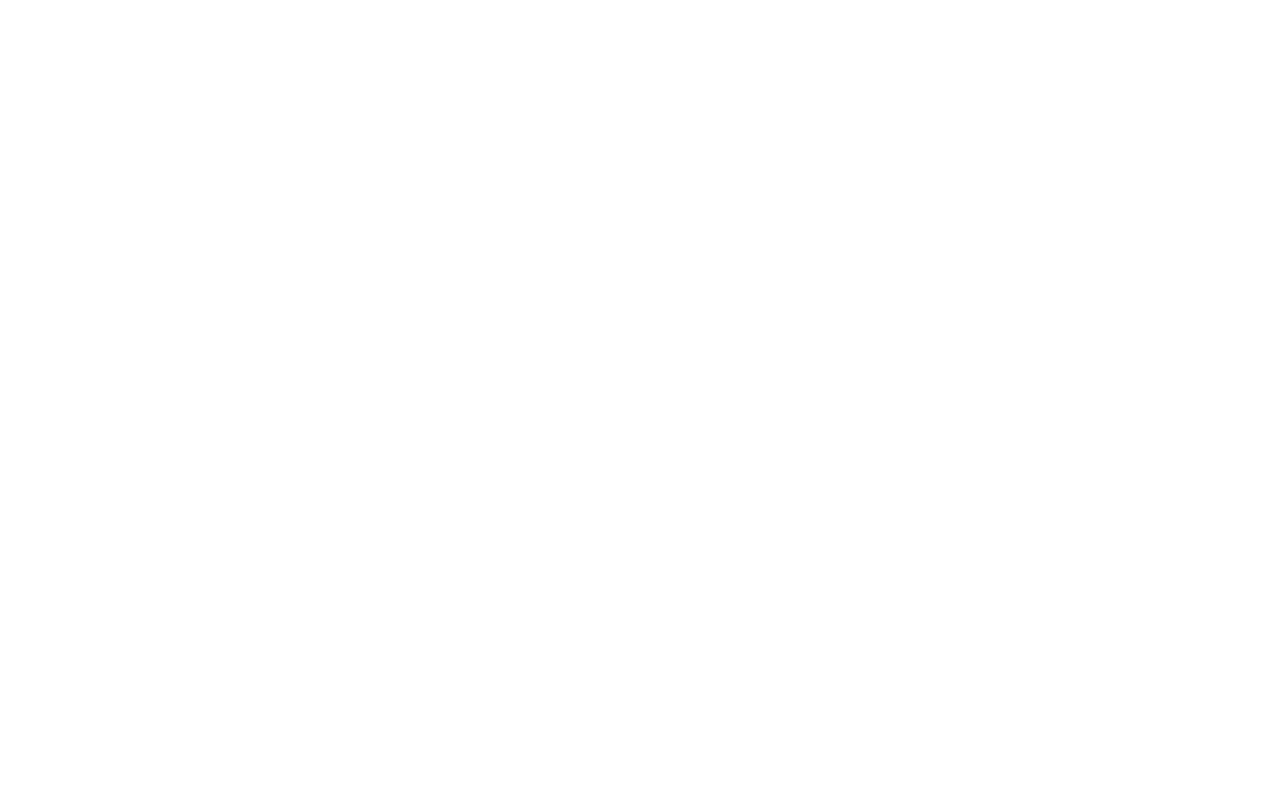
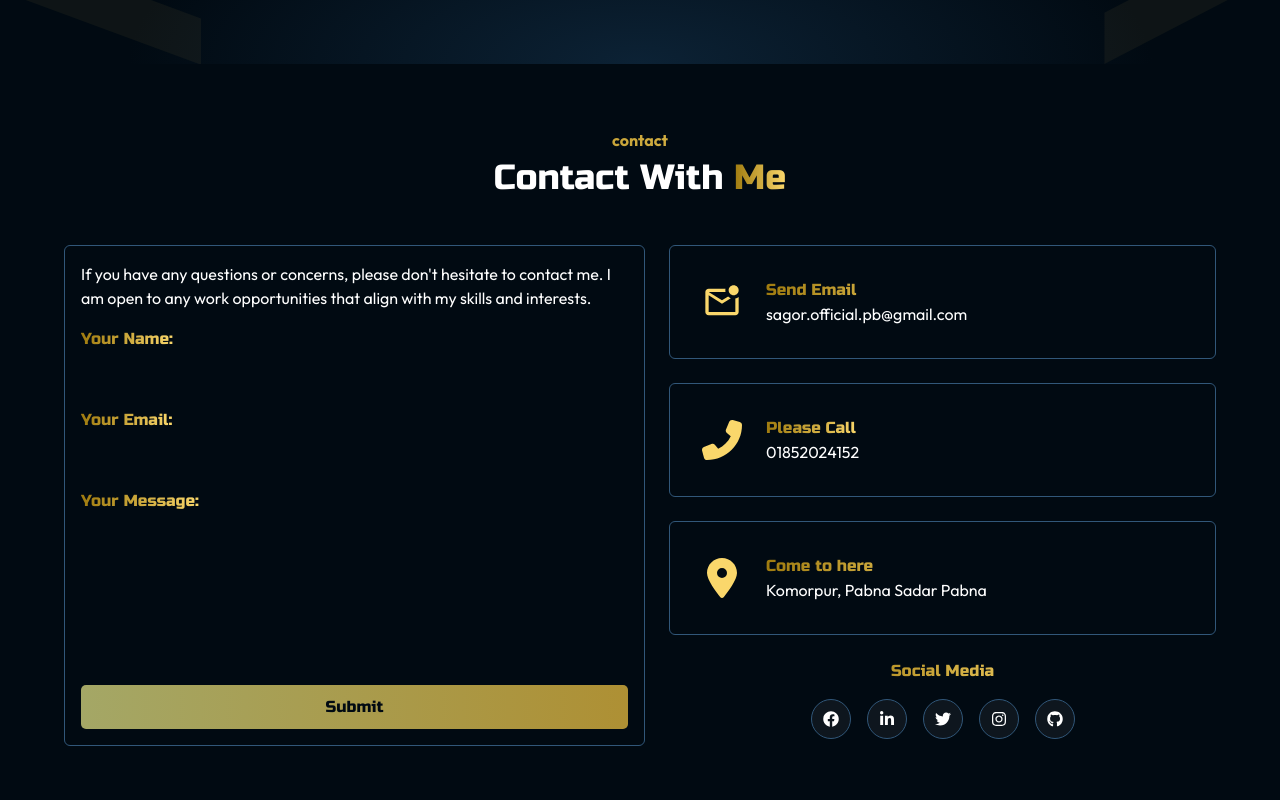
Before and after one commit to sagorcnits/portfolio-me, a React (Vite) app: page /contact in a window 1280 px wide. Before the commit this address had no page. Shown: the part 300-1100 px from the top of the page. Before the commit the page ends 800 px from the top, so only its background shows below. Built offline with nearby package versions, Linux system fonts and the light colour scheme.

Commit message:
contact page added

```diff
--- a/package.json
+++ b/package.json
@@ -18,10 +18,12 @@
     "react": "^18.2.0",
     "react-dom": "^18.2.0",
     "react-fast-marquee": "^1.6.4",
+    "react-hook-form": "^7.52.0",
     "react-icons": "^5.2.1",
     "react-router-dom": "^6.23.1",
     "react-simple-typewriter": "^5.0.1",
     "react-vertical-timeline-component": "^3.6.0",
+    "reactjs-popup": "^2.0.6",
     "sort-by": "^1.2.0"
   },
   "devDependencies": {
--- /dev/null
+++ b/src/components/ContactCard.jsx
@@ -0,0 +1,15 @@
+import React from "react";
+
+const ContactCard = ({ info }) => {
+  return (
+    <div className="flex items-center gap-6 text-white border border-[#315779] p-8 rounded-md">
+      <div className="text-[40px] text-sonali">{info.icon}</div>
+      <div>
+        <h1 className="russo-one gr-sonali">{info.title}</h1>
+        <p className="font-outfit">{info.address}</p>
+      </div>
+    </div>
+  );
+};
+
+export default ContactCard;
--- a/src/components/Social.jsx
+++ b/src/components/Social.jsx
@@ -1,29 +1,40 @@
 import {
-    FaFacebook,
-    FaGithub,
-    FaInstagram,
-    FaLinkedinIn,
-    FaTwitter,
+  FaFacebook,
+  FaGithub,
+  FaInstagram,
+  FaLinkedinIn,
+  FaTwitter,
 } from "react-icons/fa";
+import { Link } from "react-router-dom";
 
 const Social = () => {
   return (
-    <div className="mt-6 flex gap-4 *:hover-effect *:duration-500 *:border *:border-[#315779] *:cursor-pointer *:size-[40px] *:rounded-full *:bg-[#0E161E] *:text-white *:flex *:justify-center *:items-center ">
-      <div>
+    <div className=" flex gap-4 *:hover-effect *:duration-500 *:border *:border-[#315779] *:cursor-pointer *:size-[40px] *:rounded-full *:bg-[#0E161E] *:text-white *:flex *:justify-center *:items-center ">
+      <Link
+        to="https://www.facebook.com/profile.php?id=100075240488312"
+        target="_blank"
+      >
         <FaFacebook></FaFacebook>
-      </div>
-      <div>
-        <FaLinkedinIn></FaLinkedinIn>
-      </div>
-      <div>
+      </Link>
+
+      <Link
+        to="https://www.linkedin.com/in/sagor-hossain-web-dev/"
+        target="_blank"
+      >
+        <FaLinkedinIn></FaLinkedinIn>{" "}
+      </Link>
+
+      <Link to="https://x.com/SagorHossainWD" target="_blank">
         <FaTwitter></FaTwitter>
-      </div>
-      <div>
+      </Link>
+
+      <Link to="https://www.instagram.com/sagor.cnits/" target="_blank">
         <FaInstagram></FaInstagram>
-      </div>
-      <div>
+      </Link>
+
+      <Link to="https://github.com/sagorcnits" target="_blank">
         <FaGithub></FaGithub>
-      </div>
+      </Link>
     </div>
   );
 };
--- a/src/components/shared/Navbar.jsx
+++ b/src/components/shared/Navbar.jsx
@@ -1,7 +1,7 @@
 import { useRef, useState } from "react";
 import { FaBars } from "react-icons/fa";
 import { IoClose } from "react-icons/io5";
-import { NavLink } from "react-router-dom";
+import { Link, NavLink } from "react-router-dom";
 const Navbar = () => {
   const [isActive, setActive] = useState(true);
   const navRef = useRef();
@@ -88,7 +88,9 @@
                 </NavLink>
               </li>
             </ul>
-            <button className="button font-bold">Let’s Talk</button>
+            <Link to="/contact">
+              <button className="button font-bold">Let’s Talk</button>
+            </Link>
           </div>
           <FaBars
             onClick={handleSideBar}
@@ -96,6 +98,7 @@
           ></FaBars>
         </div>
       </div>
+
       <div
         ref={navRef}
         className="fixed -left-[300px] top-0 bottom-0 w-[250px] bg-[#0E161E]  z-[9999] duration-500 font-outfit "
--- /dev/null
+++ b/src/pages/contact/Contact.jsx
@@ -0,0 +1,108 @@
+import { useForm } from "react-hook-form";
+import { FaLocationDot, FaPhoneFlip } from "react-icons/fa6";
+import { MdOutlineMarkEmailUnread } from "react-icons/md";
+import ContactCard from "../../components/ContactCard";
+import SectionIntro from "../../components/SectionIntro";
+import Social from "../../components/Social";
+import TinyBanner from "../../components/TinyBanner";
+
+const Contact = () => {
+  const {
+    register,
+    handleSubmit,
+    watch,
+    formState: { errors },
+  } = useForm();
+  return (
+    <div>
+      <TinyBanner info={{ title: "Contact Me" }}></TinyBanner>
+      <section>
+        <SectionIntro
+          titles={{
+            title: "contact",
+            header: `Contact With`,
+            span: `Me`,
+          }}
+        ></SectionIntro>
+        <div className="flex flex-col md:flex-row gap-6 max-w-6xl mx-auto mt-10">
+          <form className="text-white flex-1 border border-[#315779] p-4 rounded-md">
+            <p className="font-outfit">
+              If you have any questions or concerns, please don't hesitate to
+              contact me. I am open to any work opportunities that align with my
+              skills and interests.
+            </p>
+            <div className="mt-4">
+              <label className="gr-sonali russo-one">Your Name:</label> <br />
+              <input
+                {...register("name", { required: true })}
+                type="text"
+                name="name"
+                className="w-full rounded-md bg-transparent  py-2 focus:outline-none px-4 bg-[#17212b]"
+              />
+            </div>
+            <div className="mt-4">
+              <label className="gr-sonali russo-one">Your Email:</label> <br />
+              <input
+                {...register("email", { required: true })}
+                type="email"
+                name="email"
+                className="w-full rounded-md bg-transparent  py-2 focus:outline-none px-4 bg-[#17212b]"
+              />
+            </div>
+            <div className="mt-4">
+              <label className="gr-sonali russo-one">Your Message:</label>{" "}
+              <br />
+              <textarea
+                {...register("message", { required: true })}
+                type="text"
+                name="message"
+                className="w-full h-[150px] overflow-auto resize-none rounded-md bg-transparent  py-2 focus:outline-none px-4 bg-[#17212b]"
+              />
+            </div>
+            <button className="button w-full mt-4 russo-one">Submit</button>
+          </form>
+          <div className="flex-1">
+            <div>
+              <ContactCard
+                info={{
+                  icon: <MdOutlineMarkEmailUnread></MdOutlineMarkEmailUnread>,
+                  title: "Send Email",
+                  address: "sagor.official.pb@gmail.com",
+                }}
+              ></ContactCard>
+            </div>
+            <div className="mt-6">
+              <ContactCard
+                info={{
+                  icon: <FaPhoneFlip></FaPhoneFlip>,
+                  title: "Please Call",
+                  address: "01852024152",
+                }}
+              ></ContactCard>
+            </div>
+
+            <div className="mt-6">
+              <ContactCard
+                info={{
+                  icon: <FaLocationDot></FaLocationDot>,
+                  title: "Come to here",
+                  address: "Komorpur, Pabna Sadar Pabna",
+                }}
+              ></ContactCard>
+            </div>
+            <div className="mt-6 flex justify-center">
+              <div>
+                <h1 className="russo-one gr-sonali text-center pb-4">
+                  Social Media
+                </h1>
+                <Social></Social>
+              </div>
+            </div>
+          </div>
+        </div>
+      </section>
+    </div>
+  );
+};
+
+export default Contact;
--- a/src/pages/home/Home.jsx
+++ b/src/pages/home/Home.jsx
@@ -17,6 +17,13 @@
         <Skills path="home"></Skills>
       </section>
       <section className="mt-28">
+      <SectionIntro
+        titles={{
+          title: "Portfolio",
+          header: `My recent `,
+          span: `work`,
+        }}
+      ></SectionIntro>
         <Portfolio path="home"></Portfolio>
       </section>
       <section className="mt-28">
--- a/src/pages/home/Portfolio.jsx
+++ b/src/pages/home/Portfolio.jsx
@@ -1,17 +1,9 @@
 import { Link } from "react-router-dom";
 import ProjectCard from "../../components/ProjectCard";
-import SectionIntro from "../../components/SectionIntro";
 
 const Portfolio = ({path}) => {
   return (
     <div className="max-w-6xl mx-auto">
-      <SectionIntro
-        titles={{
-          title: "Portfolio",
-          header: `My recent `,
-          span: `work`,
-        }}
-      ></SectionIntro>
       <div className="grid md:grid-cols-3 gap-6 mt-10">
         <ProjectCard></ProjectCard>
         <ProjectCard></ProjectCard>
--- a/src/pages/projects/Projects.jsx
+++ b/src/pages/projects/Projects.jsx
@@ -1,3 +1,4 @@
+import SectionIntro from "../../components/SectionIntro";
 import TinyBanner from "../../components/TinyBanner";
 import Portfolio from "../home/Portfolio";
 
@@ -6,6 +7,13 @@
     <div>
       <TinyBanner info={{ title: "Projects" }}></TinyBanner>
       <section>
+      <SectionIntro
+        titles={{
+          title: "projects",
+          header: `My all `,
+          span: `work`,
+        }}
+      ></SectionIntro>
         <Portfolio path="projects"></Portfolio>
       </section>
     </div>
--- a/src/routes/Routes.jsx
+++ b/src/routes/Routes.jsx
@@ -2,6 +2,7 @@
 import Root from "../layout/Root";
 import AboutMe from "../pages/about/AboutMe";
 import Blogs from "../pages/blogs/Blogs";
+import Contact from "../pages/contact/Contact";
 import Home from "../pages/home/Home";
 import Projects from "../pages/projects/Projects";
 
@@ -29,6 +30,11 @@
         path: "/blogs",
         element: <Blogs></Blogs>,
       },
+
+      {
+        path: "/contact",
+        element: <Contact></Contact>,
+      },
     ],
   },
 ]);
```
Also changed, not shown: 1 other file (tests, documents, lock files or other folders).
